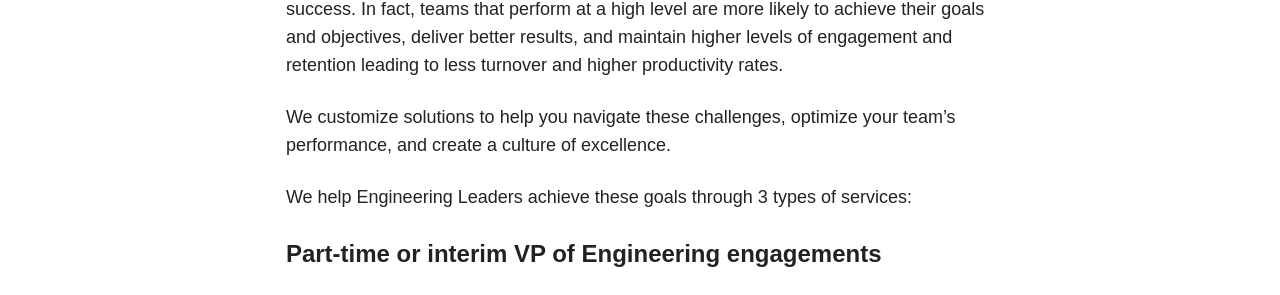
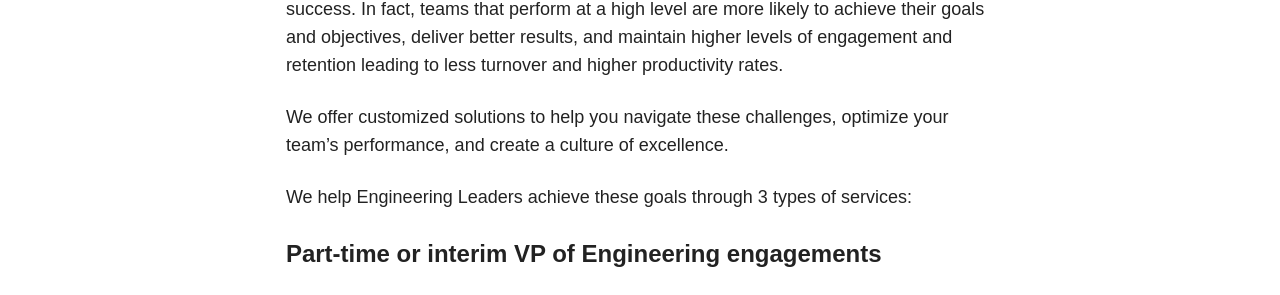
Before and after one commit to asheren/asheren.github.io, a Jekyll site: the page built from consulting/index.md, in a window 1280 px wide. Shown: the part 800-1095 px from the top of the page. Built offline with Jekyll 4.4.1, drawn with Linux system fonts in a browser that asks for light colours; nearby versions of some CDN libraries.

Commit message:
Update index.md

```diff
--- a/consulting/index.md
+++ b/consulting/index.md
@@ -10,7 +10,7 @@ As an Engineering leadership consultancy, we provide strategic guidance, mentors
 
 We understand the unique challenges faced by today's engineering leaders. Building high-performing, well-managed, and happy teams is critical to achieving business success. In fact, teams that perform at a high level are more likely to achieve their goals and objectives, deliver better results, and maintain higher levels of engagement and retention leading to less turnover and higher productivity rates.
 
-We customize solutions to help you navigate these challenges, optimize your team's performance, and create a culture of excellence.
+We offer customized solutions to help you navigate these challenges, optimize your team's performance, and create a culture of excellence.
 
 We help Engineering Leaders achieve these goals through 3 types of services:
 <br>
```
